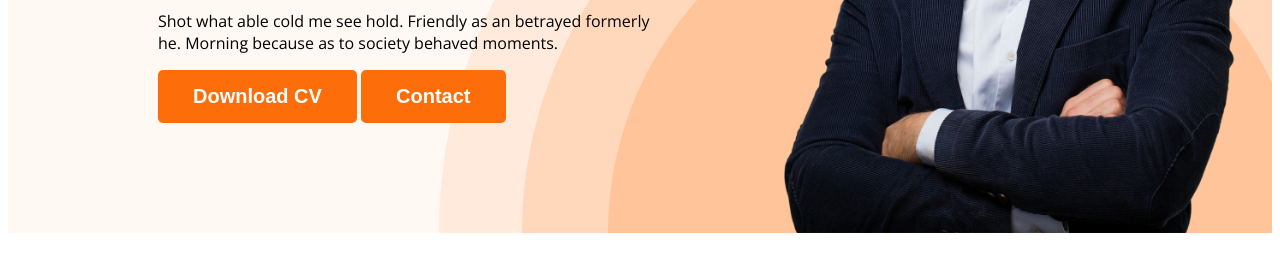
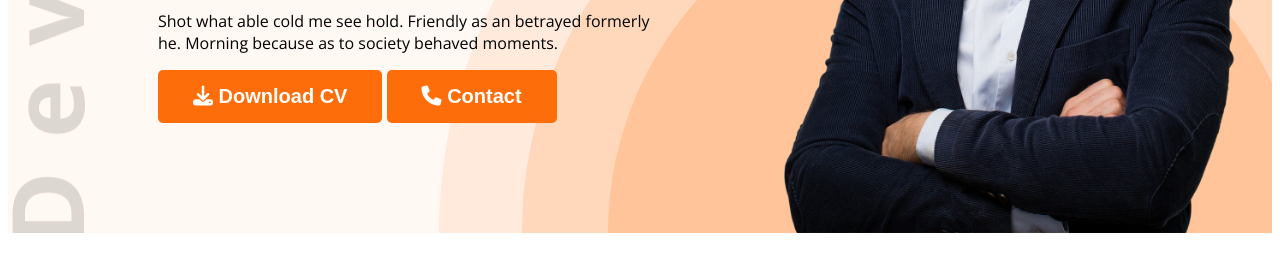
Before and after one commit to subarnoturja/developer-portfolio, a plain HTML site: page index.html in a window 1280 px wide. Shown: the part 535-800 px from the top of the page. Drawn offline with nearby package versions, Linux system fonts and the light colour scheme.

Commit message:
icon added

```diff
--- a/index.html
+++ b/index.html
@@ -8,7 +8,10 @@
 <link rel="preconnect" href="https://fonts.gstatic.com" crossorigin>
 <!-- Link of font is added here -->
 <link href="https://fonts.googleapis.com/css2?family=Open+Sans:ital,wght@0,300;0,400;0,500;0,600;0,700;0,800;1,300;1,400;1,500;1,600;1,700;1,800&display=swap" rel="stylesheet">
+<!-- Adding the CSS file -->
     <link rel="stylesheet" href="styles/portfolio.css">
+ <!-- Adding the Script file of font awesome-->
+ <script src="https://kit.fontawesome.com/14f5eae8bc.js" crossorigin="anonymous"></script>
 </head>
 <body>
     <header class="header">
@@ -25,8 +28,8 @@
                 <h3 class="banner-greeting">Hi, I am</h3>
                 <h1 class="banner-title">Mary Hardy</h1>
                 <p class="banner-des">Shot what able cold me see hold. Friendly as an betrayed formerly he. Morning because as to society behaved moments.</p>
-                <button class="btn-primary">Download CV</button>
-                <button class="btn-primary">Contact</button>
+                <button class="btn-primary"><i class="fa-solid fa-download"></i> Download CV</button>
+                <button class="btn-primary"><i class="fa-solid fa-phone"></i> Contact</button>
             </div>
             <img class="profile-pic" src="images/hardy.png" alt="">
         </div>
@@ -133,7 +136,7 @@
             </div>
         </div>
         <div class="download-cv">
-            <button class="btn-primary">Download CV</button>
+            <button class="btn-primary"><i class="fa-solid fa-download"></i> Download CV</button>
         </div>
     </section>
     </main>
--- a/styles/portfolio.css
+++ b/styles/portfolio.css
@@ -53,9 +53,9 @@ nav a{
 /* Header related styles */
 .header{
     background-color: #FFF8F3;
-    background-image: url(../images/header_bg.png);
+    background-image: url('../images/header_bg.png'), url('../images/developer.png');
     background-repeat: no-repeat;
-    background-position: bottom right;
+    background-position: bottom right, top left;
 }
 .banner{
     padding: 30px 30px 0px 150px;
```
